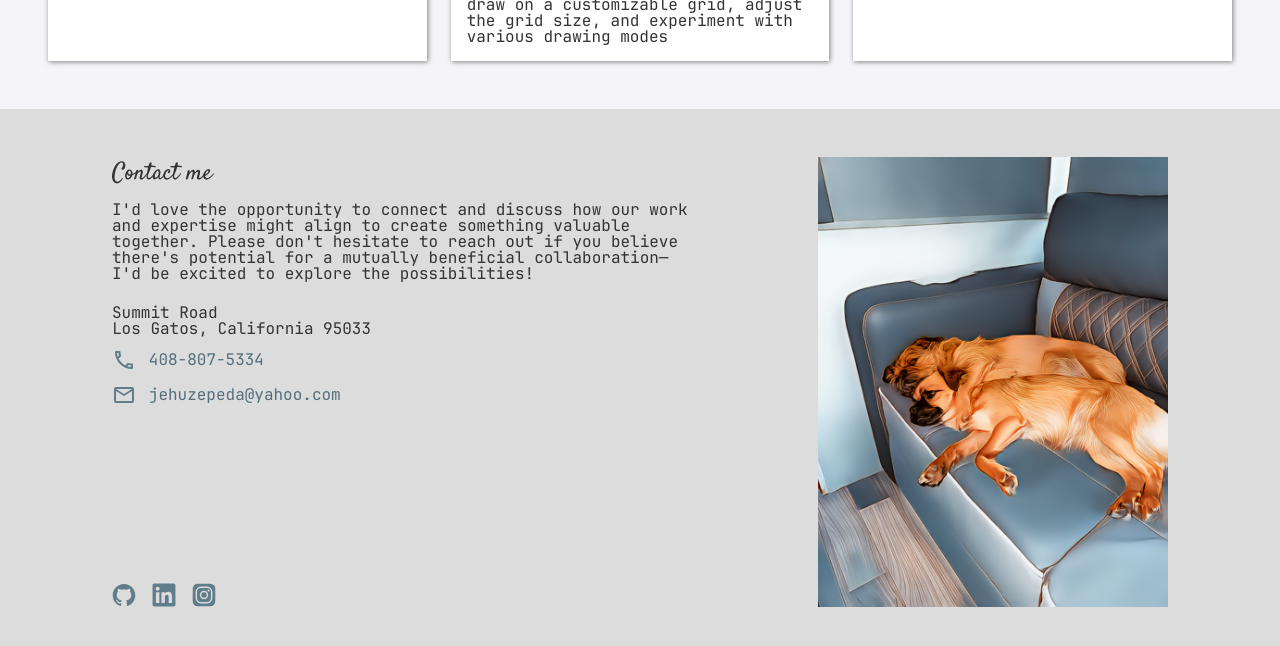
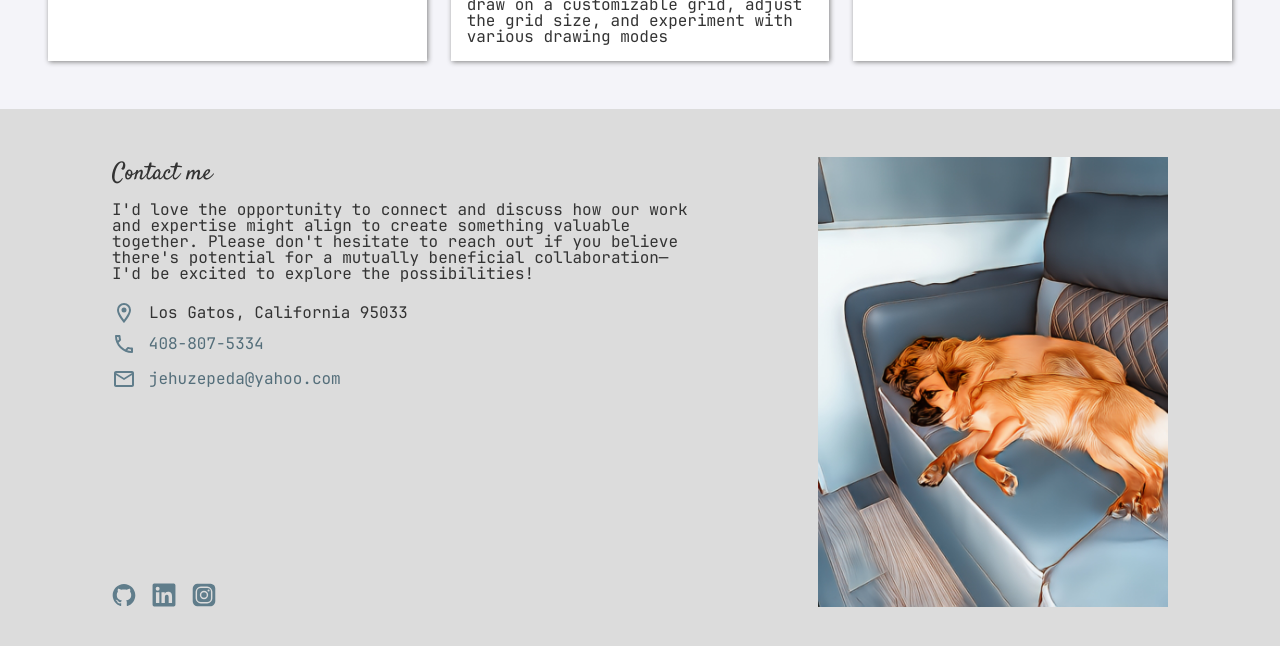
Before and after one commit to jehuzepedasilva2/homepage, a website built with webpack: page src/template.html in a window 1280 px wide. Shown: the part 1491-2137 px from the top of the page. Built offline with nearby package versions, Linux system fonts and the light colour scheme.

Commit message:
added location icon to my location

```diff
--- a/src/styles.css
+++ b/src/styles.css
@@ -140,7 +140,16 @@ button {
   gap: 0.8rem;
 }
 
-.email svg, .phone svg, .mode svg {
+.location {
+  display: flex;
+  align-items: center;
+  gap: 0.8rem;
+}
+
+.email svg,
+.phone svg,
+.mode svg,
+.location svg {
   height: 24px;
   width: 24px;
 }
--- a/src/template.html
+++ b/src/template.html
@@ -80,8 +80,13 @@
           I'd love the opportunity to connect and discuss how our work and expertise might align to create something valuable together.
           Please don't hesitate to reach out if you believe there's potential for a mutually beneficial collaboration—I'd be excited to explore the possibilities!
         </p>
-        <p>Summit Road <br> Los Gatos, California 95033
-        </p>
+        <div class="location">
+          <svg viewBox="0 0 24 24">
+            <path d="M12,6.5A2.5,2.5 0 0,1 14.5,9A2.5,2.5 0 0,1 12,11.5A2.5,2.5 0 0,1 9.5,9A2.5,2.5 0 0,1 12,6.5M12,2A7,7 0 0,1 19,9C19,14.25 12,22 12,22C12,22 5,14.25 5,9A7,7 0 0,1 12,2M12,4A5,5 0 0,0 7,9C7,10 7,12 12,18.71C17,12 17,10 17,9A5,5 0 0,0 12,4Z" />
+          </svg>
+          <p>Los Gatos, California 95033</p>
+
+        </div>
 
         <div class="phone">
           <svg viewBox="0 0 24 24">
```
